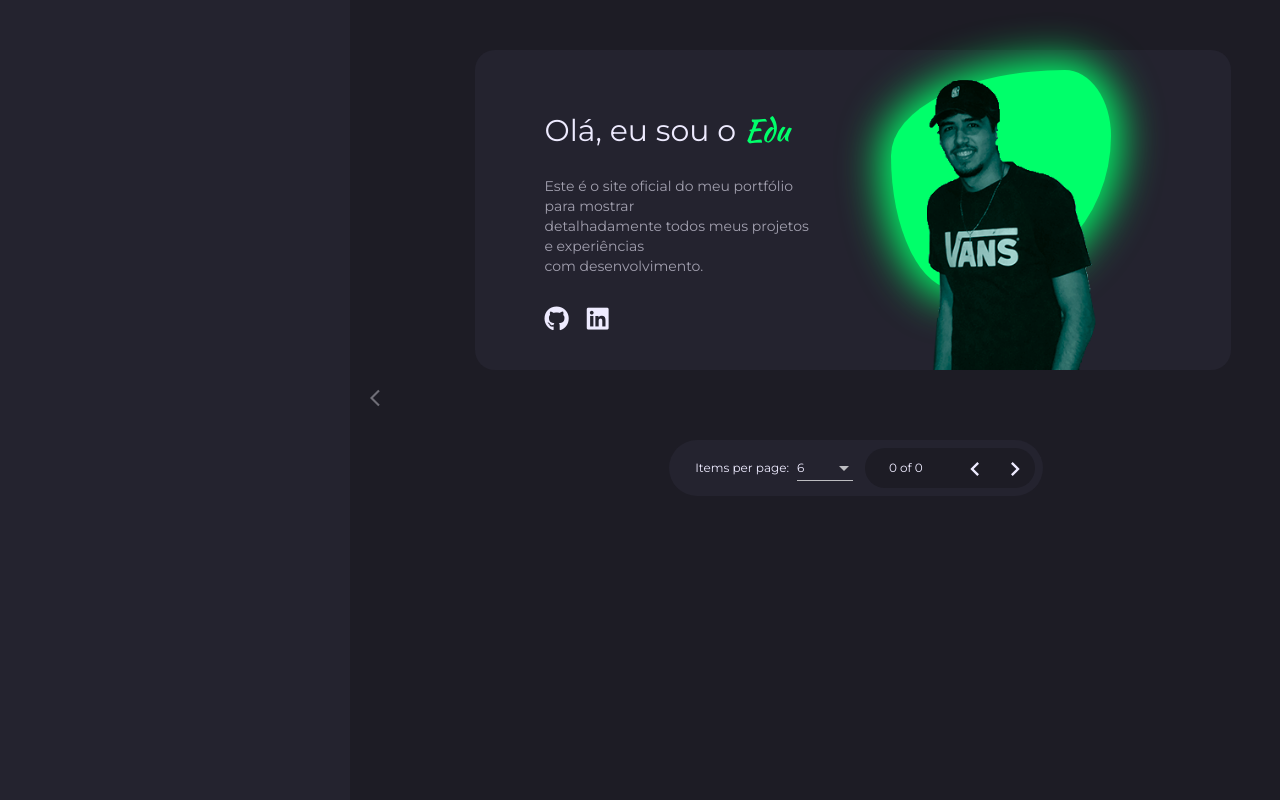
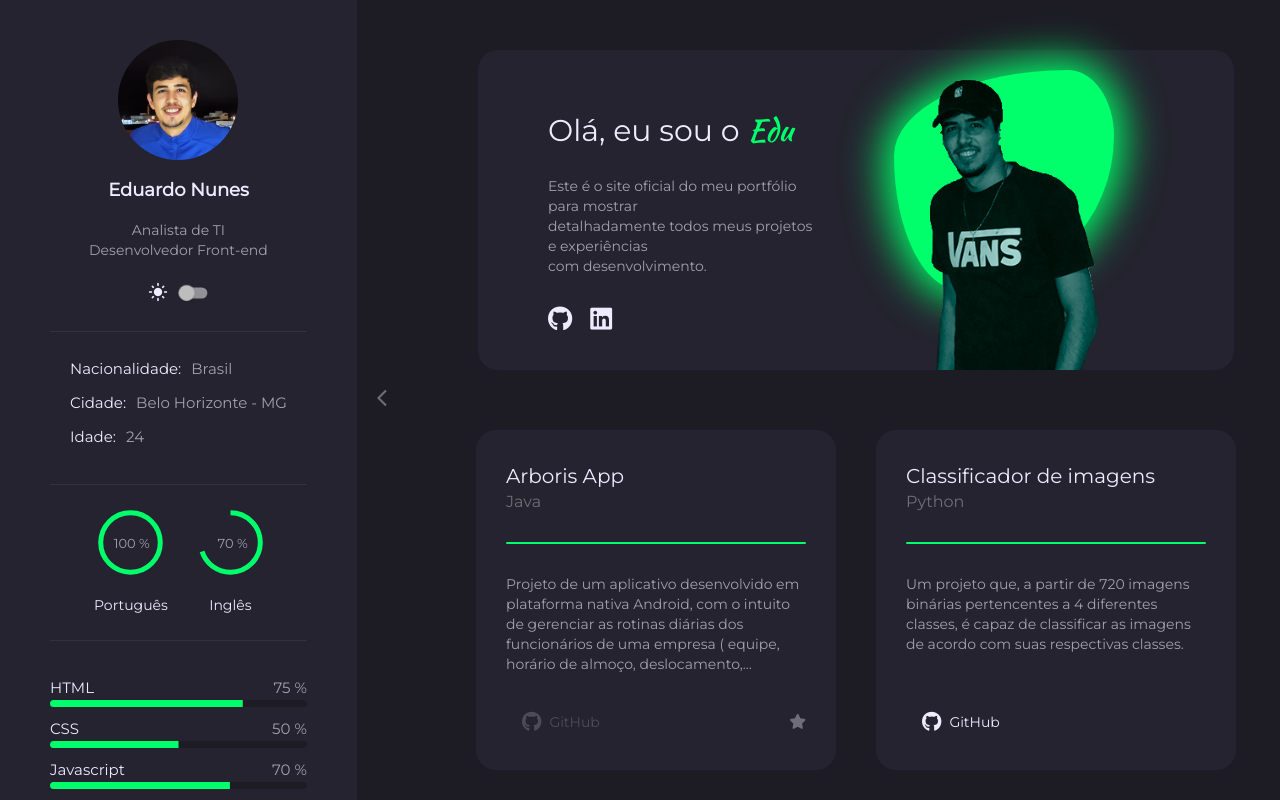
Before and after one commit to eduardo-n/meu-portfolio, an Angular app: page /home in a window 1280 px wide. Built offline with nearby package versions, Linux system fonts and the light colour scheme.

Commit message:
Ajuste no environment.prod e voltando chamadas json ao normal

```diff
--- a/src/app/modules/home/components/container-profile/container-profile.component.ts
+++ b/src/app/modules/home/components/container-profile/container-profile.component.ts
@@ -17,8 +17,8 @@ export class ContainerProfileComponent implements OnInit {
   lightThemeIsChecked: boolean = false;
 
   profileData: ProfileModel;
-  profileLanguages: LanguagesModel[];
-  profileSkills: SkillsModel[];
+  profileLanguages: LanguagesModel[] = [];
+  profileSkills: SkillsModel[] = [];
 
   constructor(
     private profileService: ProfileService,
@@ -27,9 +27,9 @@ export class ContainerProfileComponent implements OnInit {
 
   ngOnInit(): void {
     this.controlTheme();
-    // this.getProfile();
-    // this.getLanguages();
-    // this.getSkills();
+    this.getProfile();
+    this.getLanguages();
+    this.getSkills();
   }
 
   controlTheme() {
--- a/src/app/modules/home/pages/dashboard/dashboard.component.ts
+++ b/src/app/modules/home/pages/dashboard/dashboard.component.ts
@@ -19,7 +19,7 @@ export class DashboardComponent implements OnInit {
   ) { }
 
   ngOnInit(): void {
-    // this.getProjects();
+    this.getProjects();
     this.controlSideNav();
   }
 
--- a/src/environments/environment.prod.ts
+++ b/src/environments/environment.prod.ts
@@ -1,5 +1,5 @@
 export const environment = {
   production: true,
 
-  baseJson: 'app/core/json/'
+  baseJson: 'assets/json/'
 };
```
